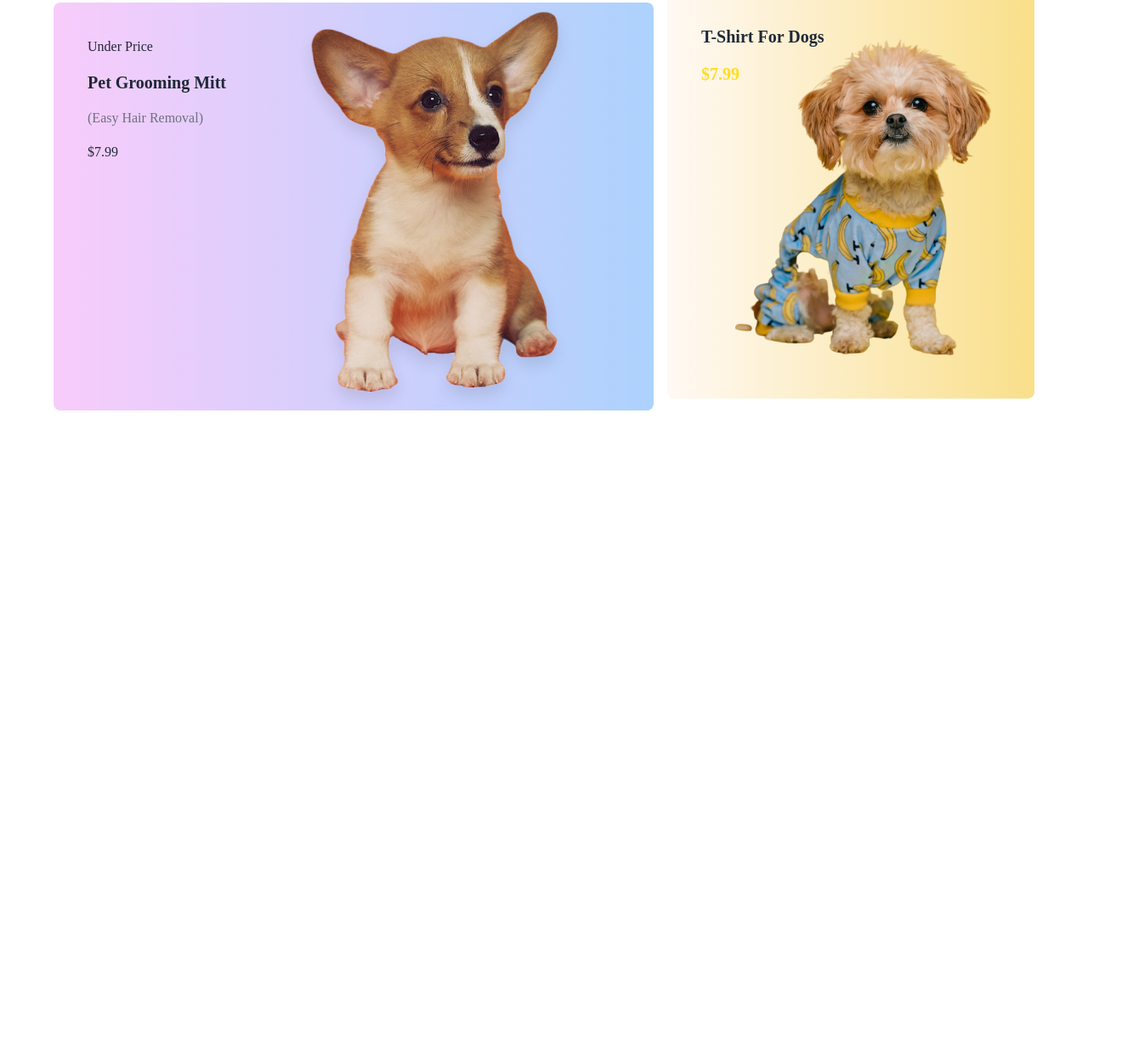
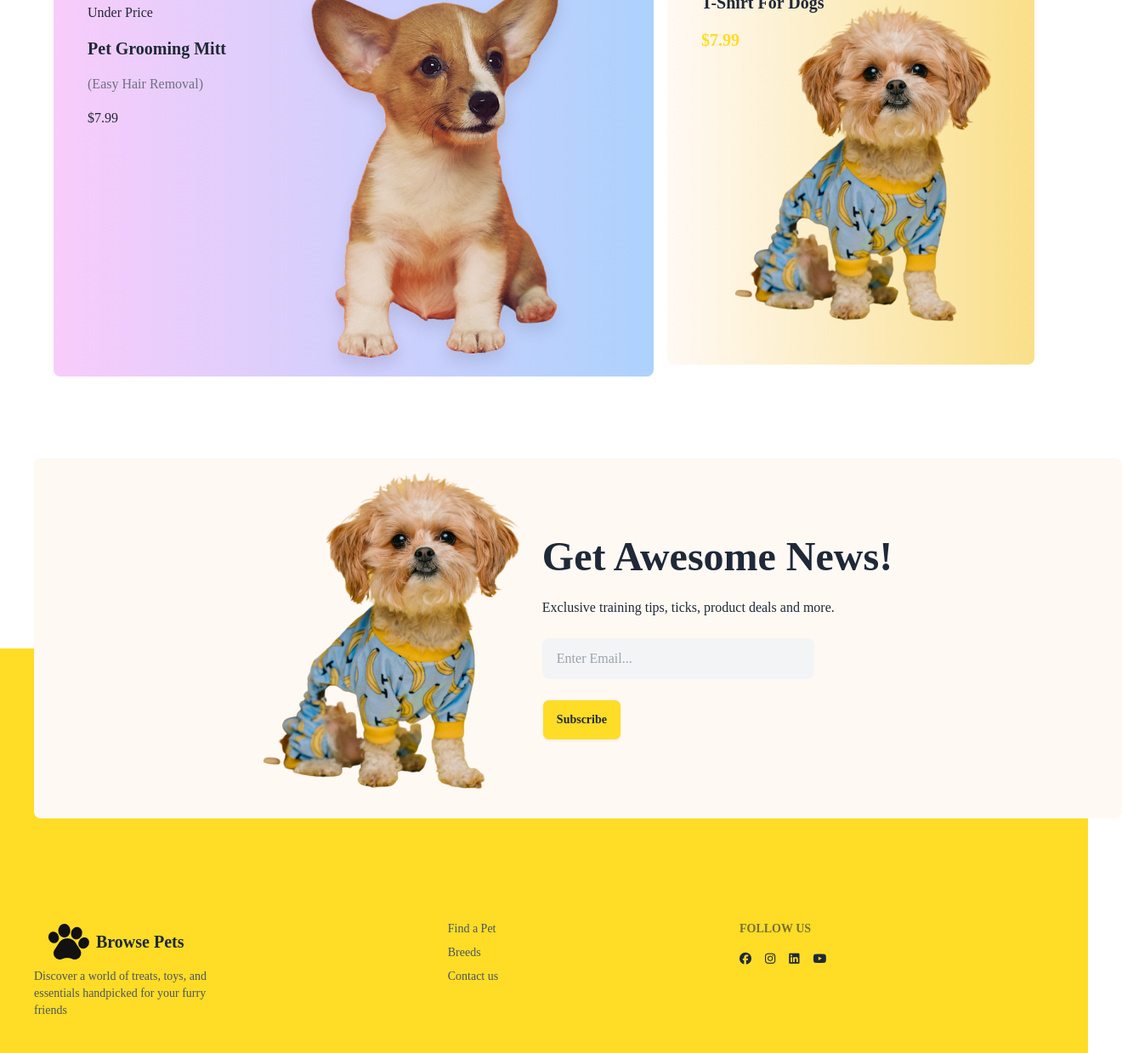
Before and after one commit to jami2109025/Cat-Shop-Assignment-3, a plain HTML site: page index.html in a window 1280 px wide. Shown: the part 2640-3879 px from the top of the page at 85% size, 1320 px wide, since content can reach past the window. Before the commit the page ends 3147 px from the top, so only its background shows below. Drawn offline with nearby package versions, Linux system fonts and the light colour scheme; a web font is replaced by a local one.

Commit message:
Done upto animation

```diff
--- a/index.html
+++ b/index.html
@@ -352,11 +352,12 @@
 
         <!-- Everyday Low Price Section -->
         <section>
-            <div class="hero mt-10 ">
+            <div class="hero mb-20 ">
                 <div class="hero-content flex-col lg:flex-row">
                     <div>
                         <h1 class="font-bold text-xl ">Everyday low Price</h1>
-                        <div class=" bg-gradient-to-r from-[#F8CCFB] to-[#ACD2FD]  rounded-lg px-10 pt-10 mt-6 lg:h-[480px] flex flex-col lg:flex-row">
+                        <div
+                            class=" bg-gradient-to-r from-[#F8CCFB] to-[#ACD2FD]  rounded-lg px-10 pt-10 mt-6 lg:h-[480px] flex flex-col lg:flex-row">
                             <div class="space-y-4">
                                 <p class="hidden lg:flex">Under Price</p>
                                 <h2 class="font-bold text-xl">Pet Grooming Mitt</h2>
@@ -369,8 +370,7 @@
                         </div>
                     </div>
 
-                    <div
-                        class=" bg-gradient-to-r from-[#FFF9F4] to-[#F9DF8A]  rounded-lg px-10 pt-10 mt-6 h-[480px]">
+                    <div class=" bg-gradient-to-r from-[#FFF9F4] to-[#F9DF8A]  rounded-lg px-10 pt-10 mt-6 h-[480px]">
                         <div class="space-y-4">
                             <h2 class="font-bold text-xl">T-Shirt For Dogs</h2>
                             <h2 class="font-bold text-xl text-[#FFDC26]">$7.99</h2>
@@ -386,9 +386,54 @@
         </section>
     </main>
 
-    <footer>
+    <main class="container m-auto rounded h-80 px-10">
+        <div class="hero absolute bg-[#FFF9F4] z-10 w-[400px] lg:w-[1280px] rounded-lg ">
+            <div class="hero-content flex-col lg:flex-row">
+                <img src="c1-assets/cute-pet-mid.png" />
+                <div>
+                    <h1 class="text-5xl font-bold">Get Awesome News!</h1>
+                    <p class="py-6">
+                        Exclusive training tips, ticks, product deals and more.
+                    </p>
+                    <input type="text" placeholder="Enter Email..." class="input w-full max-w-xs bg-gray-100 " /> <br><br>
+                    <button class="btn bg-[#FFDC26]">Subscribe</button>
+                </div>
+            </div>
+        </div>
+    </main>
 
-    </footer>
+    <section class="bg-[#FFDC26]  lg:-mt-24 mt-36">
+        <footer class="footer container m-auto  px-10 pb-10 pt-96 lg:pt-80 ">
+            <aside>
+                <a class="btn btn-ghost text-xl lg:flex"><img src="c1-assets/logo-footer.png" alt="">Browse Pets</a>
+                <p class="text-gray-600">Discover a world of treats, toys, and <br> essentials handpicked for your furry
+                    <br> friends
+                </p>
+            </aside>
+            <nav class="text-gray-600">
+                <a class="link link-hover">Find a Pet</a>
+                <a class="link link-hover">Breeds</a>
+                <a class="link link-hover">Contact us</a>
+            </nav>
+            <nav>
+                <h6 class="footer-title">Follow Us</h6>
+                <div class="grid grid-flow-col gap-4">
+                    <a>
+                        <i class="fa-brands fa-facebook"></i>
+                    </a>
+                    <a>
+                        <i class="fa-brands fa-instagram"></i>
+                    </a>
+                    <a>
+                        <i class="fa-brands fa-linkedin"></i>
+                    </a>
+                    <a>
+                        <i class="fa-brands fa-youtube"></i>
+                    </a>
+                </div>
+            </nav>
+        </footer>
+    </section>
 </body>
 
 </html>
```
